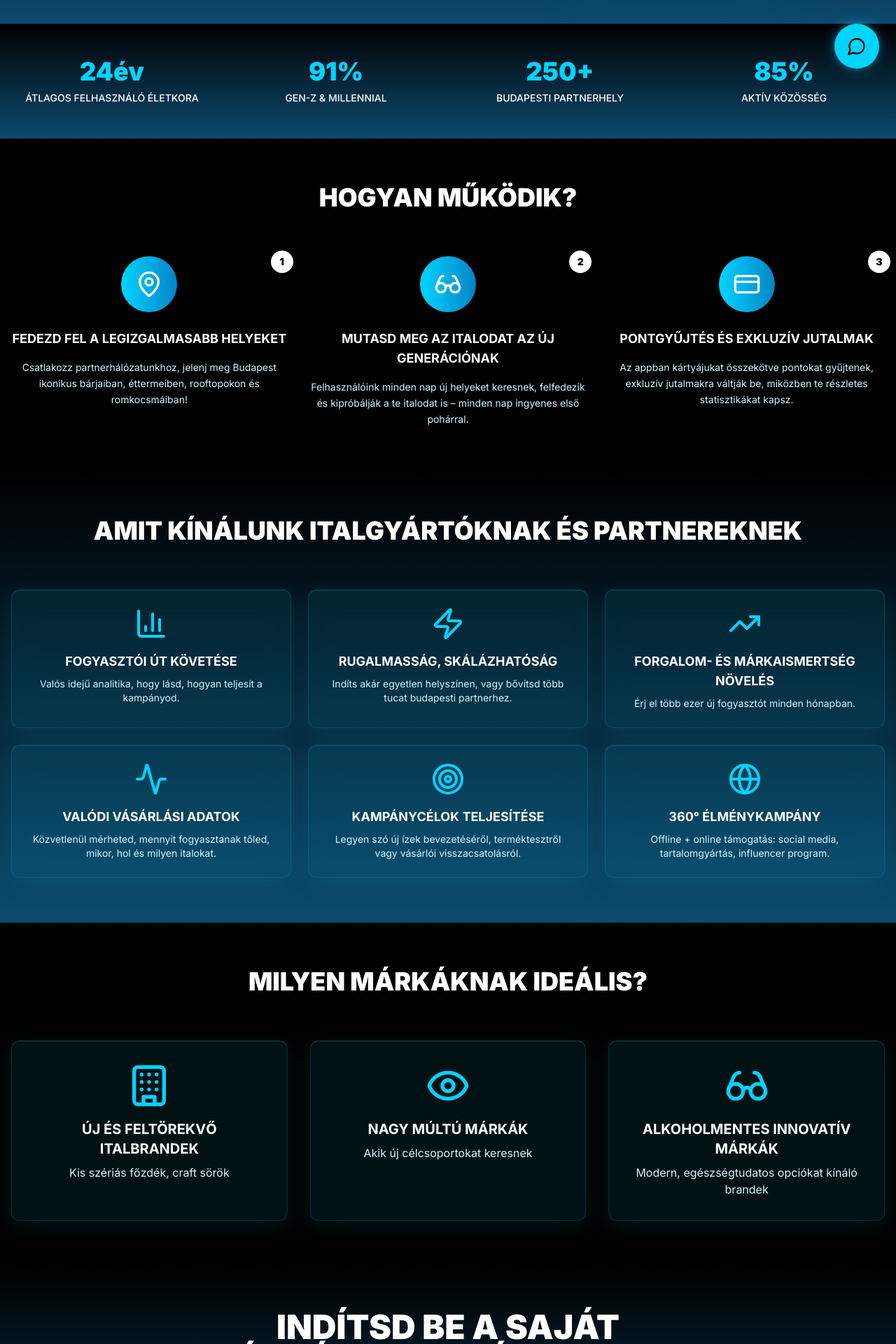
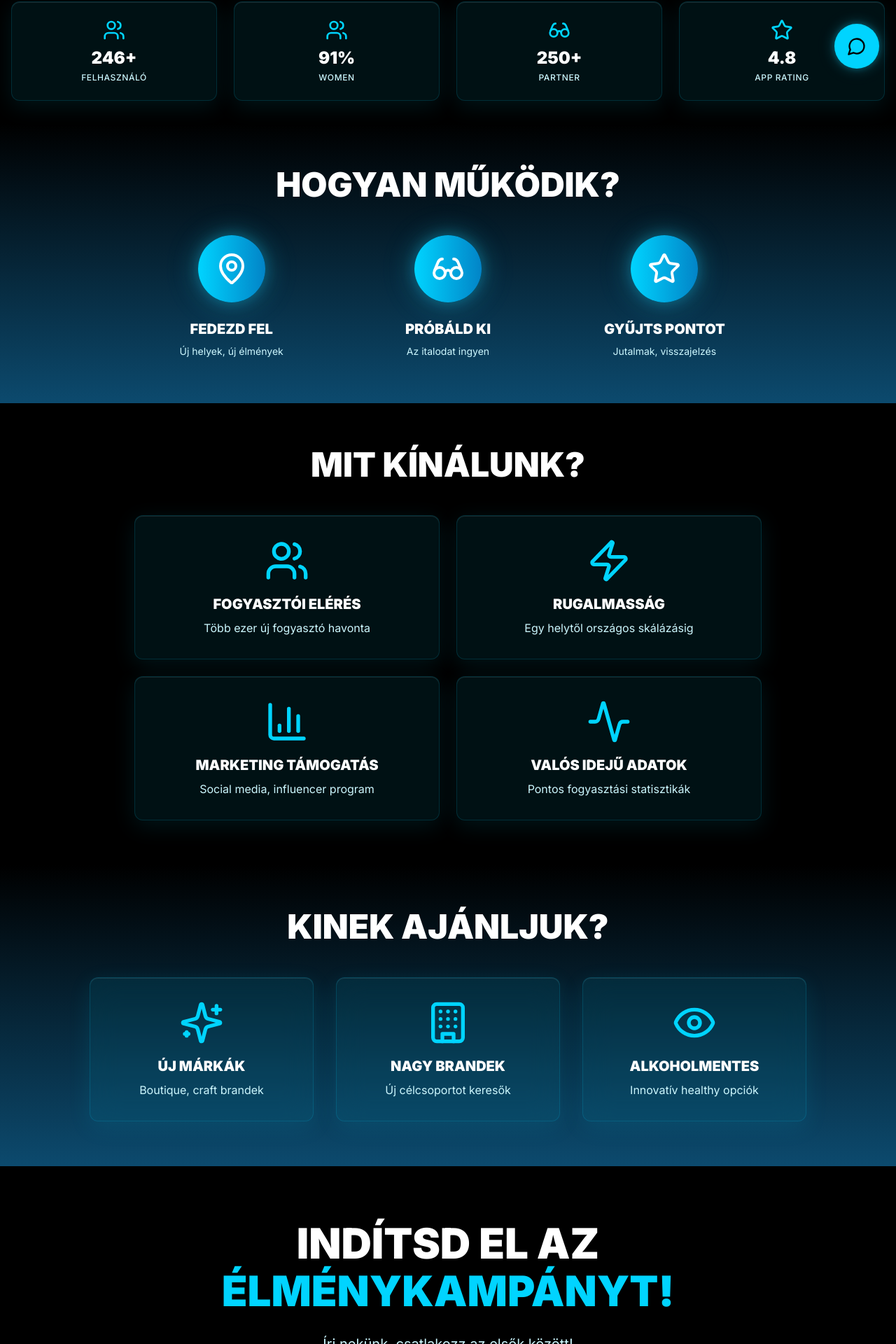
Before and after one commit to BenceG-tech/come-get-it, a React (Vite) app: page /italmarkak in a window 1280 px wide. Shown: the part 678-2598 px from the top of the page at 70% size. Built offline with nearby package versions, Linux system fonts and the light colour scheme.

Commit message:
Refactor Italmarkak page
Update Italmarkak page with new UX/UI, including hero section, statistics, "How it Works", feature cards, and CTA, based on the provided plan.

```diff
--- a/src/pages/Italmarkak.tsx
+++ b/src/pages/Italmarkak.tsx
@@ -4,104 +4,91 @@ import { Navigation } from '@/components/Navigation';
 import { MobileNavigation } from '@/components/MobileNavigation';
 import { Button } from '@/components/ui/button';
 import { PhoneMockup } from '@/components/PhoneMockup';
-import { ArrowRight, MapPin, Glasses, CreditCard, BarChart3, Target, Users, TrendingUp, Zap, Activity, Eye, Building, Globe } from 'lucide-react';
+import { ArrowRight, MapPin, Glasses, Users, Star, BarChart3, Target, TrendingUp, Zap, Activity, Eye, Building, Globe, Sparkles } from 'lucide-react';
 import { CustomerSupport } from '@/components/CustomerSupport';
 
 const Italmarkak = () => {
   const brandImage = "/lovable-uploads/cb1f8184-6bb7-49c6-a584-71e3e7223c07.png";
 
-  const howItWorksSteps = [
+  const statistics = [
     {
-      number: "1",
-      title: "FEDEZD FEL A LEGIZGALMASABB HELYEKET",
-      description: "Csatlakozz partnerhálózatunkhoz, jelenj meg Budapest ikonikus bárjaiban, éttermeiben, rooftopokon és romkocsmáiban!",
-      icon: MapPin
+      icon: Users,
+      number: "246+",
+      label: "FELHASZNÁLÓ"
     },
     {
-      number: "2",
-      title: "MUTASD MEG AZ ITALODAT AZ ÚJ GENERÁCIÓNAK",
-      description: "Felhasználóink minden nap új helyeket keresnek, felfedezik és kipróbálják a te italodat is – minden nap ingyenes első pohárral.",
-      icon: Glasses
+      icon: Users,
+      number: "91%",
+      label: "WOMEN"
     },
     {
-      number: "3",
-      title: "PONTGYŰJTÉS ÉS EXKLUZÍV JUTALMAK",
-      description: "Az appban kártyájukat összekötve pontokat gyűjtenek, exkluzív jutalmakra váltják be, miközben te részletes statisztikákat kapsz.",
-      icon: CreditCard
+      icon: Glasses,
+      number: "250+",
+      label: "PARTNER"
+    },
+    {
+      icon: Star,
+      number: "4.8",
+      label: "APP RATING"
     }
   ];
 
-  const statistics = [
+  const howItWorksSteps = [
     {
-      number: "24",
-      label: "ÁTLAGOS FELHASZNÁLÓ ÉLETKORA",
-      suffix: "év"
+      icon: MapPin,
+      title: "FEDEZD FEL",
+      description: "Új helyek, új élmények"
     },
     {
-      number: "91%",
-      label: "GEN-Z & MILLENNIAL",
-      suffix: ""
+      icon: Glasses,
+      title: "PRÓBÁLD KI",
+      description: "Az italodat ingyen"
     },
     {
-      number: "250+",
-      label: "BUDAPESTI PARTNERHELY",
-      suffix: ""
-    },
-    {
-      number: "85%",
-      label: "AKTÍV KÖZÖSSÉG",
-      suffix: ""
+      icon: Star,
+      title: "GYŰJTS PONTOT",
+      description: "Jutalmak, visszajelzés"
     }
   ];
 
-  const whatWeOffer = [
+  const features = [
     {
-      icon: BarChart3,
-      title: "FOGYASZTÓI ÚT KÖVETÉSE",
-      description: "Valós idejű analitika, hogy lásd, hogyan teljesít a kampányod."
+      icon: Users,
+      title: "FOGYASZTÓI ELÉRÉS",
+      description: "Több ezer új fogyasztó havonta"
     },
     {
       icon: Zap,
-      title: "RUGALMASSÁG, SKÁLÁZHATÓSÁG",
-      description: "Indíts akár egyetlen helyszínen, vagy bővítsd több tucat budapesti partnerhez."
+      title: "RUGALMASSÁG",
+      description: "Egy helytől országos skálázásig"
     },
     {
-      icon: TrendingUp,
-      title: "FORGALOM- ÉS MÁRKAISMERTSÉG NÖVELÉS",
-      description: "Érj el több ezer új fogyasztót minden hónapban."
+      icon: BarChart3,
+      title: "MARKETING TÁMOGATÁS",
+      description: "Social media, influencer program"
     },
     {
       icon: Activity,
-      title: "VALÓDI VÁSÁRLÁSI ADATOK",
-      description: "Közvetlenül mérheted, mennyit fogyasztanak tőled, mikor, hol és milyen italokat."
-    },
-    {
-      icon: Target,
-      title: "KAMPÁNYCÉLOK TELJESÍTÉSE",
-      description: "Legyen szó új ízek bevezetéséről, terméktesztről vagy vásárlói visszacsatolásról."
-    },
-    {
-      icon: Globe,
-      title: "360° ÉLMÉNYKAMPÁNY",
-      description: "Offline + online támogatás: social media, tartalomgyártás, influencer program."
+      title: "VALÓS IDEJŰ ADATOK",
+      description: "Pontos fogyasztási statisztikák"
     }
   ];
 
-  const idealBrands = [
+  const targetAudience = [
+    {
+      icon: Sparkles,
+      title: "ÚJ MÁRKÁK",
+      description: "Boutique, craft brandek"
+    },
     {
       icon: Building,
-      title: "ÚJ ÉS FELTÖREKVŐ ITALBRANDEK",
-      description: "Kis szériás főzdék, craft sörök"
+      title: "NAGY BRANDEK",
+      description: "Új célcsoportot keresők"
     },
     {
       icon: Eye,
-      title: "NAGY MÚLTÚ MÁRKÁK",
-      description: "Akik új célcsoportokat keresnek"
-    },
-    {
-      icon: Glasses,
-      title: "ALKOHOLMENTES INNOVATÍV MÁRKÁK",
-      description: "Modern, egészségtudatos opciókat kínáló brandek"
+      title: "ALKOHOLMENTES",
+      description: "Innovatív healthy opciók"
     }
   ];
 
@@ -110,51 +97,51 @@ const Italmarkak = () => {
       <MobileNavigation />
       <Navigation />
 
-      {/* Hero Section */}
-      <section className="relative py-24 px-4 overflow-hidden bg-black">
+      {/* Hero Section - Compact */}
+      <section className="relative py-16 px-4 overflow-hidden bg-black">
         <div className="absolute inset-0 bg-gradient-to-b from-black via-black to-ocean-900"></div>
         <div className="absolute top-1/4 left-1/4 w-96 h-96 bg-unified-glow-primary opacity-30 blur-[100px]"></div>
         <div className="absolute bottom-1/4 right-1/4 w-80 h-80 bg-unified-glow-secondary opacity-20 blur-[80px]"></div>
 
         <div className="relative z-10 max-w-7xl mx-auto">
-          <div className="grid lg:grid-cols-2 gap-16 items-center">
+          <div className="grid lg:grid-cols-2 gap-12 items-center">
             <div className="text-center lg:text-left">
-              <h1 className="text-5xl md:text-6xl lg:text-7xl font-black leading-tight mb-6">
-                <span className="block text-white mb-2">ITALMÁRKA</span>
-                <span className="block text-white mb-2">ÉLMÉNYKAMPÁNY</span>
-                <span className="block text-electric-300 text-4xl md:text-5xl lg:text-6xl mt-2">BUDAPESTEN</span>
+              <h1 className="text-6xl md:text-7xl lg:text-8xl font-black leading-none mb-4">
+                <span className="block text-white">ITALMÁRKA</span>
+                <span className="block text-electric-300">ÉLMÉNY</span>
               </h1>
 
-              <p className="text-xl text-electric-100 max-w-2xl mx-auto lg:mx-0 mb-8 leading-relaxed">
-                Hozd el márkádat a budapesti éjszakába – szólítsd meg a fiatalokat, növeld elérésed, indítsd be forgalmad a Come Get It közösséggel!
+              <p className="text-lg text-electric-100 max-w-xl mx-auto lg:mx-0 mb-8">
+                Indítsd be a márkád – Budapest legizgalmasabb közösségében!
               </p>
 
               <Button
                 size="lg"
-                className="bg-gradient-to-r from-electric-300 to-ocean-600 text-white font-bold py-4 px-8 text-lg rounded-full transition-all duration-300 transform hover:scale-105 unified-neon-glow border-0"
+                className="bg-gradient-to-r from-electric-300 to-ocean-600 text-white font-black py-6 px-12 text-xl rounded-full transition-all duration-300 transform hover:scale-105 unified-neon-glow border-0"
               >
-                Jelentkezz a pilot programba!
-                <ArrowRight className="ml-2 h-5 w-5" />
+                Jelentkezz most!
+                <ArrowRight className="ml-3 h-6 w-6" />
               </Button>
             </div>
 
             <div className="flex justify-center">
-              <PhoneMockup imageUrl={brandImage} className="animate-glow-pulse" />
+              <PhoneMockup imageUrl={brandImage} className="animate-glow-pulse scale-90" />
             </div>
           </div>
         </div>
       </section>
 
-      {/* Statistics Section */}
-      <section className="py-12 px-4 bg-gradient-to-b from-black to-ocean-900">
+      {/* Statistics Section - Compact 4 boxes */}
+      <section className="py-8 px-4 bg-black">
         <div className="max-w-7xl mx-auto">
-          <div className="grid grid-cols-2 lg:grid-cols-4 gap-8">
+          <div className="grid grid-cols-2 lg:grid-cols-4 gap-6">
             {statistics.map((stat, index) => (
-              <div key={index} className="text-center">
-                <div className="text-3xl lg:text-4xl font-black text-electric-300 mb-2">
-                  {stat.number}{stat.suffix}
+              <div key={index} className="glass-effect rounded-xl p-6 text-center">
+                <stat.icon className="w-8 h-8 mx-auto mb-2 text-electric-300" />
+                <div className="text-2xl font-black text-white mb-1">
+                  {stat.number}
                 </div>
-                <div className="text-sm text-white font-medium">
+                <div className="text-xs text-electric-100 font-medium uppercase tracking-wider">
                   {stat.label}
                 </div>
               </div>
@@ -163,92 +150,88 @@ const Italmarkak = () => {
         </div>
       </section>
 
-      {/* How It Works Section */}
-      <section className="py-16 px-4 bg-black">
+      {/* How It Works - 3 horizontal bubbles */}
+      <section className="py-16 px-4 bg-gradient-to-b from-black to-ocean-900">
         <div className="max-w-7xl mx-auto">
-          <div className="text-center mb-16">
-            <h2 className="text-3xl md:text-4xl font-black text-white mb-4">
+          <div className="text-center mb-12">
+            <h2 className="text-4xl md:text-5xl font-black text-white mb-4">
               HOGYAN MŰKÖDIK?
             </h2>
           </div>
 
-          <div className="grid md:grid-cols-3 gap-8">
+          <div className="grid md:grid-cols-3 gap-8 max-w-4xl mx-auto">
             {howItWorksSteps.map((step, index) => (
               <div key={index} className="text-center">
-                <div className="relative mb-6">
-                  <div className="w-20 h-20 mx-auto bg-gradient-to-r from-electric-300 to-ocean-600 rounded-full flex items-center justify-center mb-4">
-                    <step.icon className="w-10 h-10 text-white" />
-                  </div>
-                  <div className="absolute -top-2 -right-2 w-8 h-8 bg-white text-black rounded-full flex items-center justify-center text-sm font-black">
-                    {step.number}
-                  </div>
+                <div className="w-24 h-24 mx-auto bg-gradient-to-r from-electric-300 to-ocean-600 rounded-full flex items-center justify-center mb-6 unified-neon-glow">
+                  <step.icon className="w-12 h-12 text-white" />
                 </div>
-                <h4 className="text-lg font-bold text-white mb-4">{step.title}</h4>
-                <p className="text-sm text-electric-100 leading-relaxed">{step.description}</p>
+                <h4 className="text-xl font-black text-white mb-2">{step.title}</h4>
+                <p className="text-sm text-electric-100">{step.description}</p>
               </div>
             ))}
           </div>
         </div>
       </section>
 
-      {/* What We Offer Section */}
-      <section className="py-16 px-4 bg-gradient-to-b from-black to-ocean-900">
+      {/* Features - 4 cards in 2x2 grid */}
+      <section className="py-16 px-4 bg-black">
         <div className="max-w-7xl mx-auto">
-          <div className="text-center mb-16">
-            <h2 className="text-3xl md:text-4xl font-black text-white mb-4">
-              AMIT KÍNÁLUNK ITALGYÁRTÓKNAK ÉS PARTNEREKNEK
+          <div className="text-center mb-12">
+            <h2 className="text-4xl md:text-5xl font-black text-white mb-4">
+              MIT KÍNÁLUNK?
             </h2>
           </div>
 
-          <div className="grid md:grid-cols-2 lg:grid-cols-3 gap-6">
-            {whatWeOffer.map((item, index) => (
-              <div key={index} className="glass-effect rounded-xl p-6 text-center">
-                <item.icon className="w-12 h-12 mx-auto mb-4 text-electric-300" />
-                <h4 className="text-lg font-bold text-white mb-2">{item.title}</h4>
-                <p className="text-sm text-electric-100">{item.description}</p>
+          <div className="grid md:grid-cols-2 gap-6 max-w-4xl mx-auto">
+            {features.map((feature, index) => (
+              <div key={index} className="glass-effect rounded-xl p-8 text-center">
+                <feature.icon className="w-16 h-16 mx-auto mb-4 text-electric-300" />
+                <h4 className="text-xl font-black text-white mb-2">{feature.title}</h4>
+                <p className="text-electric-100">{feature.description}</p>
               </div>
             ))}
           </div>
         </div>
       </section>
 
-      {/* Ideal Brands Section */}
-      <section className="py-16 px-4 bg-black">
+      {/* Target Audience - 3 simple cards */}
+      <section className="py-16 px-4 bg-gradient-to-b from-black to-ocean-900">
         <div className="max-w-7xl mx-auto">
-          <div className="text-center mb-16">
-            <h2 className="text-3xl md:text-4xl font-black text-white mb-4">
-              MILYEN MÁRKÁKNAK IDEÁLIS?
+          <div className="text-center mb-12">
+            <h2 className="text-4xl md:text-5xl font-black text-white mb-4">
+              KINEK AJÁNLJUK?
             </h2>
           </div>
 
-          <div className="grid md:grid-cols-3 gap-8">
-            {idealBrands.map((brand, index) => (
+          <div className="grid md:grid-cols-3 gap-8 max-w-5xl mx-auto">
+            {targetAudience.map((audience, index) => (
               <div key={index} className="glass-effect rounded-xl p-8 text-center">
-                <brand.icon className="w-16 h-16 mx-auto mb-4 text-electric-300" />
-                <h4 className="text-xl font-bold text-white mb-2">{brand.title}</h4>
-                <p className="text-electric-100">{brand.description}</p>
+                <audience.icon className="w-16 h-16 mx-auto mb-4 text-electric-300" />
+                <h4 className="text-xl font-black text-white mb-2">{audience.title}</h4>
+                <p className="text-electric-100">{audience.description}</p>
               </div>
             ))}
           </div>
         </div>
       </section>
 
-      {/* Final CTA Section */}
-      <section className="py-16 px-4 bg-gradient-to-b from-black to-ocean-900 text-center">
+      {/* Enhanced Final CTA */}
+      <section className="py-20 px-4 bg-black text-center">
         <div className="max-w-4xl mx-auto">
-          <h2 className="text-4xl md:text-5xl font-black text-white mb-6">
-            INDÍTSD BE A SAJÁT ÉLMÉNYKAMPÁNYODAT BUDAPESTEN
+          <h2 className="text-5xl md:text-6xl font-black text-white mb-8">
+            INDÍTSD EL AZ
+            <span className="block text-electric-300 mt-2">ÉLMÉNYKAMPÁNYT!</span>
           </h2>
-          <p className="text-lg text-electric-100 mb-8">
-            Lépj kapcsolatba velünk, és vidd italodat a következő szintre a Come Get It-tel!
+          <p className="text-xl text-electric-100 mb-12">
+            Írj nekünk, csatlakozz az elsők között!
           </p>
 
           <Button
             size="lg"
-            className="bg-gradient-to-r from-electric-300 to-ocean-600 text-white font-black py-6 px-16 text-xl rounded-full transition-all duration-300 transform hover:scale-105 unified-neon-glow border-0"
+            className="bg-gradient-to-r from-electric-300 to-ocean-600 text-white font-black py-8 px-20 text-2xl rounded-full transition-all duration-300 transform hover:scale-105 unified-neon-glow border-0"
           >
             KAPCSOLATFELVÉTEL
-            <ArrowRight className="ml-3 h-6 w-6" />
+            <ArrowRight className="ml-4 h-8 w-8" />
           </Button>
         </div>
       </section>
```
